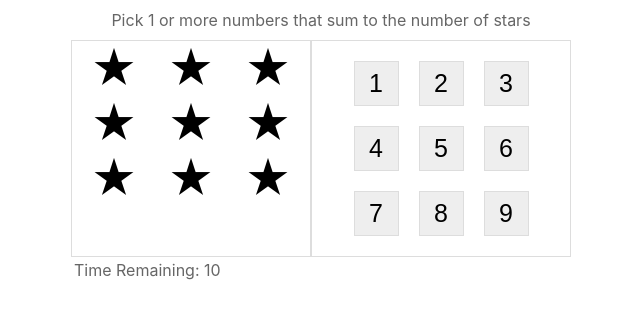
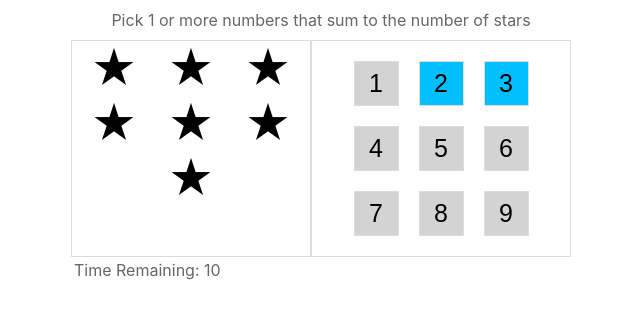
Before and after one commit to plamenkoyovchev/star-game, a React (Create React App) app: page / in a window 1280 px wide. Shown: the top 318 px of the page, without its empty margins (319-959 px from the left). Built offline with nearby package versions, Linux system fonts and the light colour scheme.

Commit message:
Build stars and numbers dynamically

```diff
--- a/src/App.jsx
+++ b/src/App.jsx
@@ -1,9 +1,44 @@
-import React from "react";
+import React, { useState } from "react";
 import "./App.css";
 
 import utils from "./shared/math-utils";
 
+const NumberItem = ({ number, status, clicked }) => {
+  return (
+    <button
+      className="number"
+      style={{ backgroundColor: colors[status] }}
+      onClick={() => clicked(number, status)}
+    >
+      {number}
+    </button>
+  );
+};
+
 const StarMatch = () => {
+  const [stars, setStars] = useState(utils.random(1, 9));
+  const [availableNumbers, setAvailableNumbers] = useState(utils.range(1, 9));
+  const [candidates, setCandidates] = useState([2, 3]);
+
+  const candidateIsWrong = () => utils.sum(candidates) > stars;
+  const getStatus = (number) => {
+    if (!availableNumbers.includes(number)) {
+      return "used";
+    }
+
+    if (candidates.includes(number)) {
+      return candidateIsWrong() ? "wrong" : "candidate";
+    }
+
+    return "available";
+  };
+
+  const onNumberClickHandler = (number, status) => {
+    if (status === "used") {
+      return;
+    }
+  };
+
   return (
     <div className="game">
       <div className="help">
@@ -11,26 +46,21 @@ const StarMatch = () => {
       </div>
       <div className="body">
         <div className="left">
-          <div className="star" />
-          <div className="star" />
-          <div className="star" />
-          <div className="star" />
-          <div className="star" />
-          <div className="star" />
-          <div className="star" />
-          <div className="star" />
-          <div className="star" />
+          {utils.range(1, stars).map((star) => (
+            <div key={star} className="star" />
+          ))}
         </div>
         <div className="right">
-          <button className="number">1</button>
-          <button className="number">2</button>
-          <button className="number">3</button>
-          <button className="number">4</button>
-          <button className="number">5</button>
-          <button className="number">6</button>
-          <button className="number">7</button>
-          <button className="number">8</button>
-          <button className="number">9</button>
+          {utils.range(1, 9).map((num) => (
+            <NumberItem
+              key={num}
+              number={num}
+              status={getStatus(num)}
+              clicked={onNumberClickHandler}
+            >
+              {num}
+            </NumberItem>
+          ))}
         </div>
       </div>
       <div className="timer">Time Remaining: 10</div>
```
